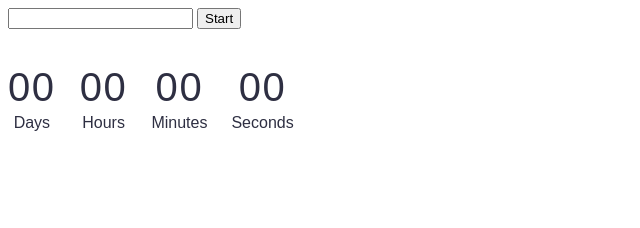
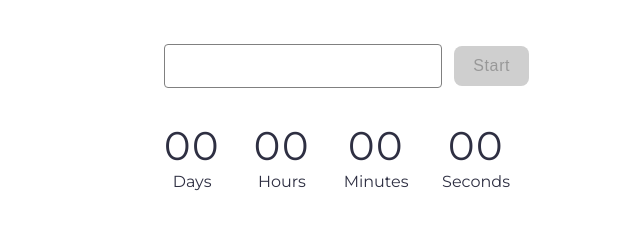
Before and after one commit to Oleksandr69/goit-js-hw-10, a website built with Vite: page src/1-timer.html in a window 1280 px wide. Shown: the whole page, without its empty margins (0-640 px from the left). Built offline with nearby package versions, Linux system fonts and the light colour scheme.

Commit message:
fourth commit

```diff
--- a/src/1-timer.html
+++ b/src/1-timer.html
@@ -3,6 +3,20 @@
   <head>
     <meta charset="UTF-8" />
     <meta name="viewport" content="width=device-width, initial-scale=1.0" />
+    <link rel="preconnect" href="https://fonts.googleapis.com" />
+    <link rel="preconnect" href="https://fonts.gstatic.com" crossorigin />
+    <link
+      href="https://fonts.googleapis.com/css2?family=Montserrat:ital@0;1&display=swap"
+      rel="stylesheet"
+    />
+    <link
+      href="https://fonts.googleapis.com/css2?family=Montserrat:ital,wght@0,500;1,500&display=swap"
+      rel="stylesheet"
+    />
+    <link
+      href="https://fonts.googleapis.com/css2?family=Montserrat:ital,wght@0,600;1,600&display=swap"
+      rel="stylesheet"
+    />
     <title>hw10-timer</title>
     <link rel="stylesheet" href="./css/1-timer.css" />
   </head>
--- a/src/css/1-timer.css
+++ b/src/css/1-timer.css
@@ -1,9 +1,35 @@
+body {
+  padding: 36px 156px;
+  font-family: 'Montserrat', sans-serif;
+  font-weight: 400;
+}
+
+button {
+  border-style: none;
+  background: #cfcfcf;
+  border-radius: 8px;
+  padding: 8px 16px;
+  width: 75px;
+  height: 40px;
+  font-weight: 500;
+  font-size: 16px;
+  line-height: 1.5;
+  letter-spacing: 0.04em;
+  color: #989898;
+}
+
+input {
+  border-style: none;
+  outline-style: none;
+}
+
 .timer {
   display: flex;
   flex-direction: row;
   gap: 24px;
   width: 346px;
   margin-top: 34px;
+  justify-content: space-between;
 }
 
 .field {
@@ -28,3 +54,34 @@
   line-height: 1.5;
   color: #2e2f42;
 }
+
+#datetime-picker {
+  width: 272px;
+  height: 40px;
+  margin-right: 8px;
+  font-size: 16px;
+  line-height: 1.5;
+  letter-spacing: 0.04em;
+  color: #2e2f42;
+  border-radius: 4px;
+  border: 1px solid #808080;
+  background: #fff;
+}
+
+#datetime-picker:hover {
+  border: 1px solid #000;
+  background: #fff;
+  color: #000;
+}
+
+#datetime-picker:disabled {
+  border: 1px solid #808080;
+  background: #fafafa;
+  color: #808080;
+}
+
+#datetime-picker:active {
+  border: 1px solid #4e75ff;
+  background: #fff;
+  color: #000;
+}
```
Also changed, not shown: src/index.html (+1 -1 lines).
